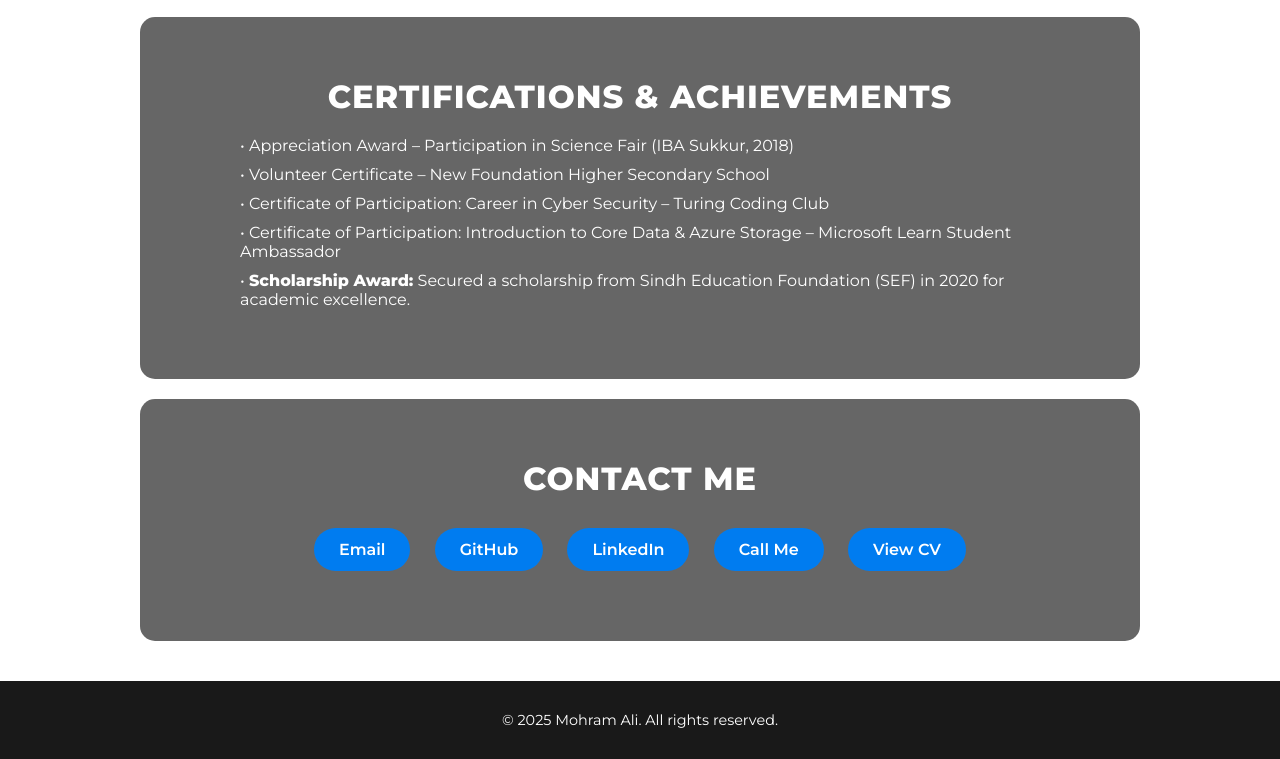
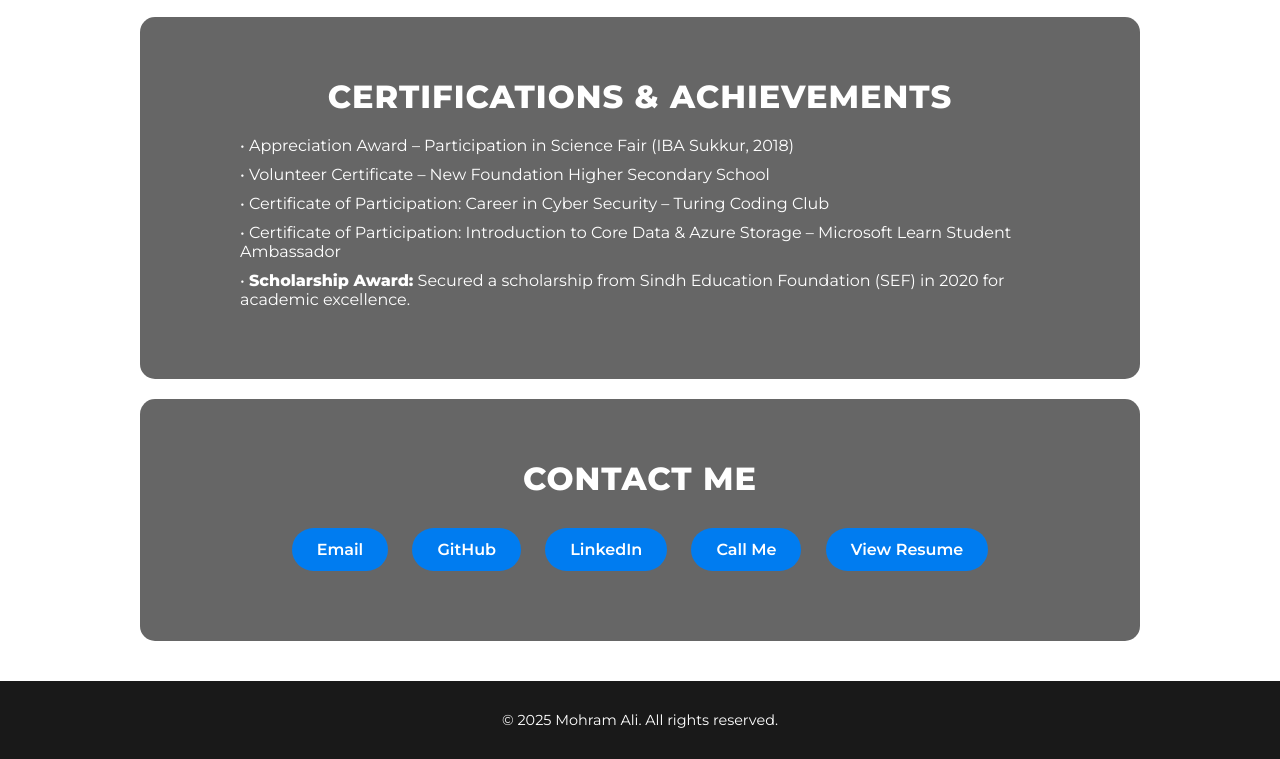
Before and after one commit to mohramali05/my-cv-site, a plain HTML site: page index.html in a window 1280 px wide. Shown: the part 1877-2636 px from the top of the page. Drawn offline with Linux system fonts and the light colour scheme.

Commit message:
index.html

```diff
--- a/index.html
+++ b/index.html
@@ -270,7 +270,7 @@
       <a href="https://github.com/mohramali05" target="_blank">GitHub</a>
       <a href="https://www.linkedin.com/in/mohram-ali-781804184/" target="_blank">LinkedIn</a>
       <a href="tel:+923343700894">Call Me</a>
-      <a href="Mohram_Ali_CV.pdf" target="_blank">View CV</a>
+      <a href="Mohram_Ali_CV.pdf" target="_blank">View Resume</a>
     </div>
   </section>
 
```
